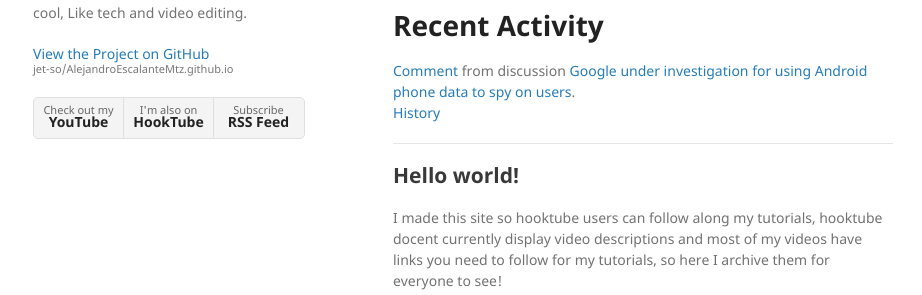
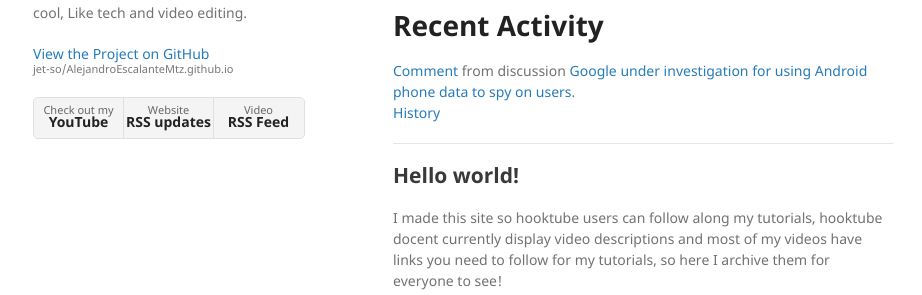
Before and after one commit to jet-so/AlejandroEscalanteMtz.github.io, a Jekyll site: the page built from index.md, in a window 1280 px wide. Shown: the part 273-568 px from the top of the page, without its empty margins (177-1099 px from the left). Built offline with Jekyll 4.4.1, drawn with Linux system fonts in a browser that asks for light colours; our own code applies the rules of GitHub Pages for plain Markdown files; a script that is not in the unit is left out.

Commit message:
Update default.html

```diff
--- a/_layouts/default.html
+++ b/_layouts/default.html
@@ -32,8 +32,8 @@
         {% if site.show_downloads %}
         <ul>
           <li><a href="{{ site.other.yt }}">Check out my<strong>YouTube</strong></a></li>
-          <li><a href="{{ site.other.hooktube }}">I'm also on<strong>HookTube</strong></a></li>
-          <li><a href="{{ site.other.rss }}">Subscribe<strong>RSS Feed</strong></a></li>
+          <li><a href="{{ site.other.website_rss }}">Website<strong>RSS updates</strong></a></li>
+          <li><a href="{{ site.other.video_rss }}">Video<strong>RSS Feed</strong></a></li>
         </ul>
         {% endif %}
       </header>
```
